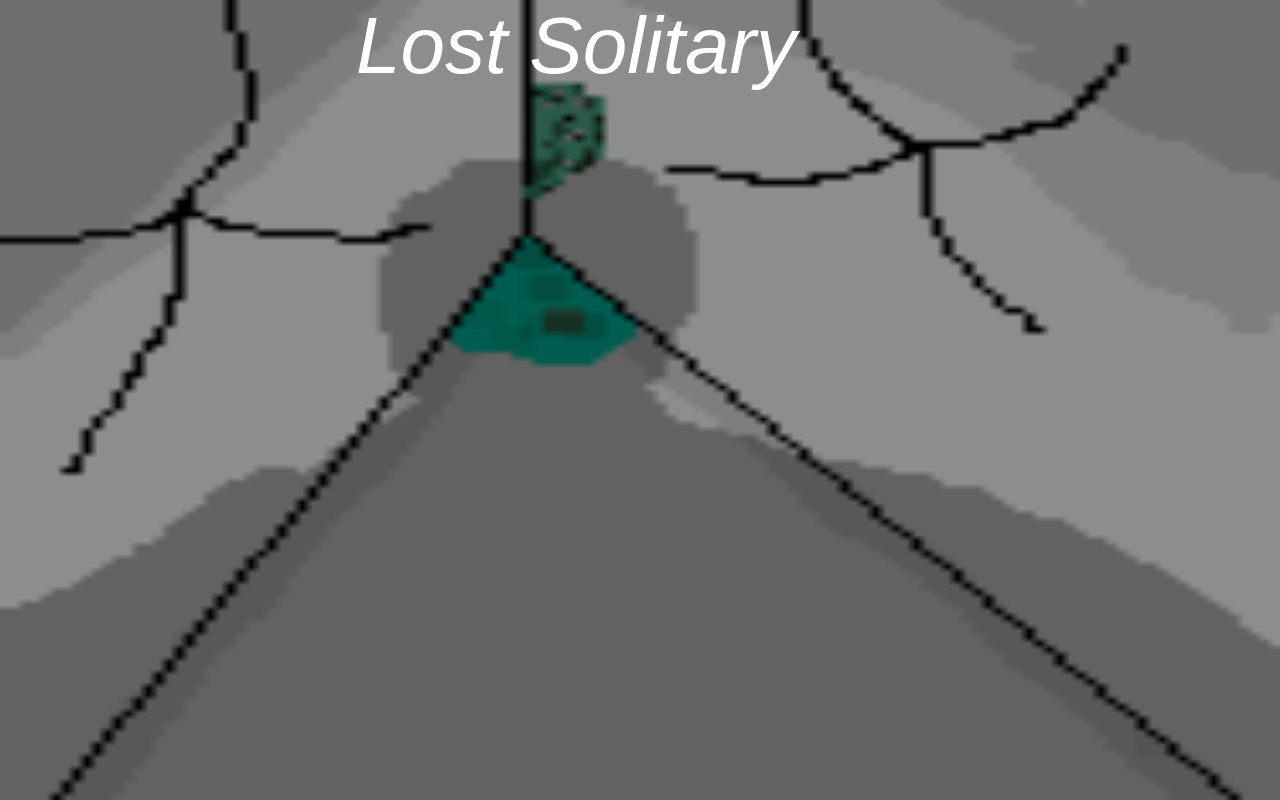
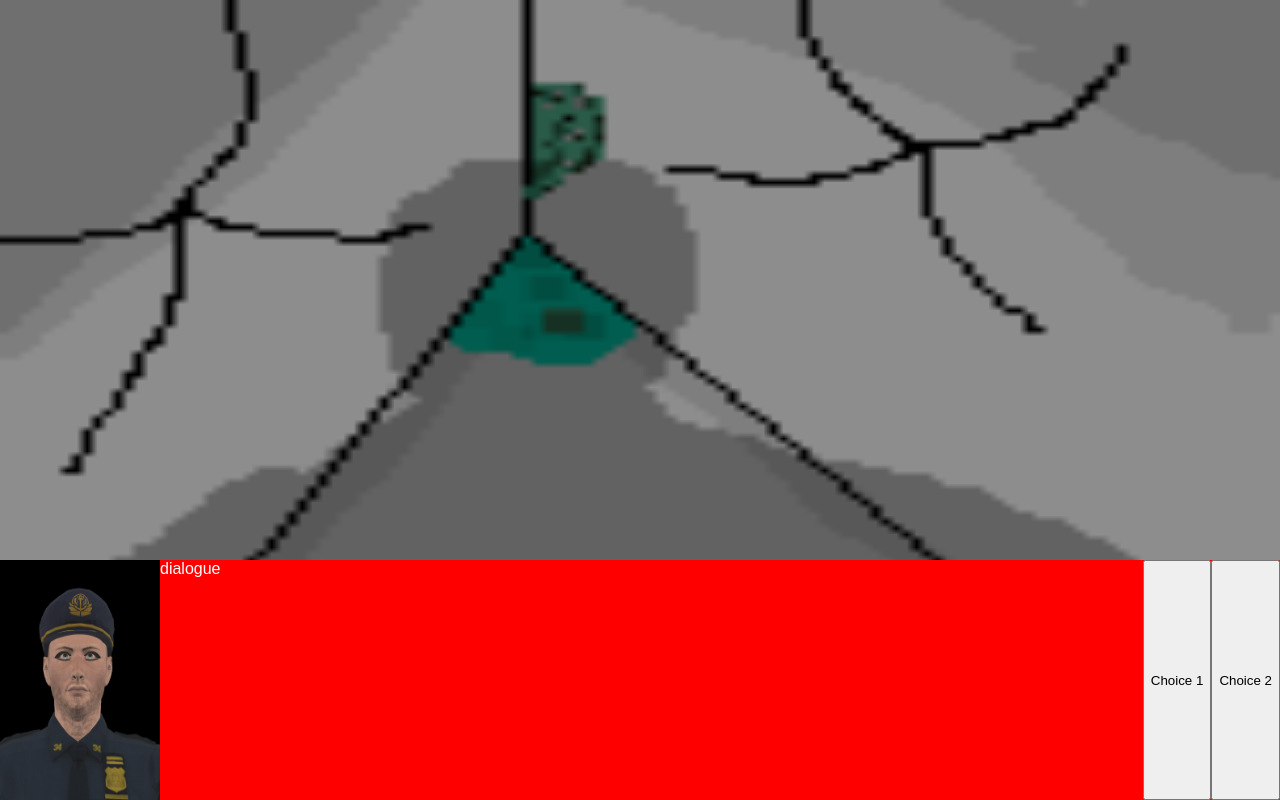
Before and after one commit to SolitaryHacks/LostSolitary, a React (Vite) app in the folder client/: page / in a window 1280 px wide. Built offline with nearby package versions, Linux system fonts and the light colour scheme; no server answers.

Commit message:
Style textbox

```diff
--- a/client/src/App.css
+++ b/client/src/App.css
@@ -30,6 +30,8 @@ canvas#threejs {
   background-size: 100% 100%;
 
 
+  display: flex;
+  align-items: flex-end;
 
 
   z-index: 2;
@@ -54,18 +56,32 @@ canvas#threejs {
 
 
 .ChatBox{
-  text-align:bottom left;
-  background-color: black;
-  heigth:10%;
-  opacity: 30%;
+  width: 100%;
+  height: 30%;
 
-  border-radius: 20%;
-  position: absolute;
-  bottom:5%;
-  left:40%;
+  background-color: red;
+  display: flex;
+
+  color: white;
+
   z-index:2;
+}
+
+img.talking-to {
+  width: 10rem;
+
+  aspect-ratio: 1 / 1;
+}
+
+.dialogue {
+  flex-grow: 1;
 
 }
+
+button.choice {
+
+}
+
 
 @keyframes fade{
 
--- a/client/src/App.tsx
+++ b/client/src/App.tsx
@@ -31,8 +31,9 @@ export default function App() {
         TitleText.current!.style.opacity='0';
 
         setTimeout(()=>{
-            AreaRef.current!.style.opacity='0';
-            AreaRef.current!.style.display="none";
+        AreaRef.current!.style.backgroundImage = 'none';
+            // AreaRef.current!.style.opacity='0';
+            // AreaRef.current!.style.display="none";
 
 
             Engine3D!.models.Guard!.visible = true
@@ -44,9 +45,12 @@ export default function App() {
             <div className="TitleBackground" ref={AreaRef}>
                 {/* 2d stuff goes here vvvvvv */}
                 <button className="TitleButton" onClick={TitleTransition}></button>
-                <div className="TitleText" ref={TitleText} style={{width: "70%", display: 'flex', position: "fixed",right: "20%", alignItems: "center",justifyContent: "center", fontSize: "500%", fontFamily: 'sans-serif',fontStyle: 'italic',fontWeight:"100%"}}>Lost Solitary
-                </div>
+                <div className="TitleText" ref={TitleText} style={{width: "70%", display: 'flex', position: "fixed",right: "20%", alignItems: "center",justifyContent: "center", fontSize: "500%", fontFamily: 'sans-serif',fontStyle: 'italic',fontWeight:"100%"}}>Lost Solitary</div>
                 <div className="ChatBox">
+                    <img className='talking-to' src="/image/Guard.png" alt="" />
+                    <div className='dialogue'>dialogue</div>
+                    <button className='choice'>Choice 1</button>
+                    <button className='choice'>Choice 2</button>
                 </div>
         </div>
     </>
```
